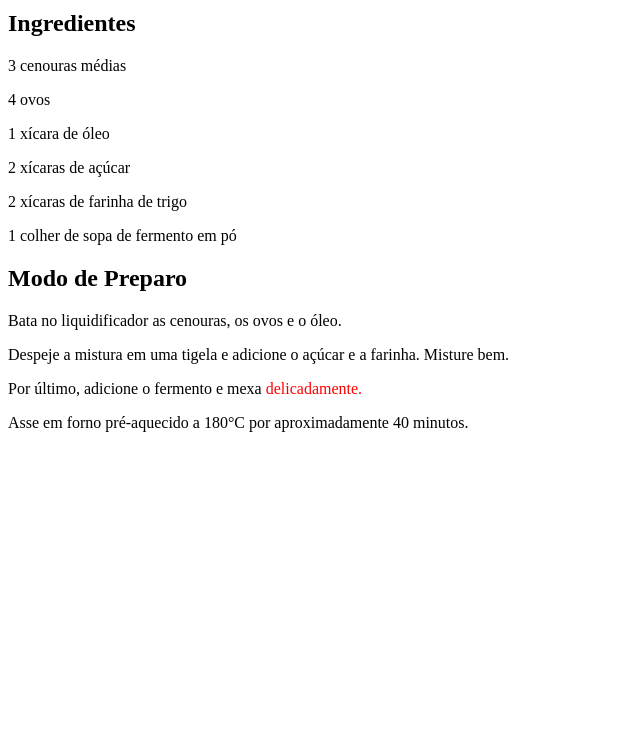
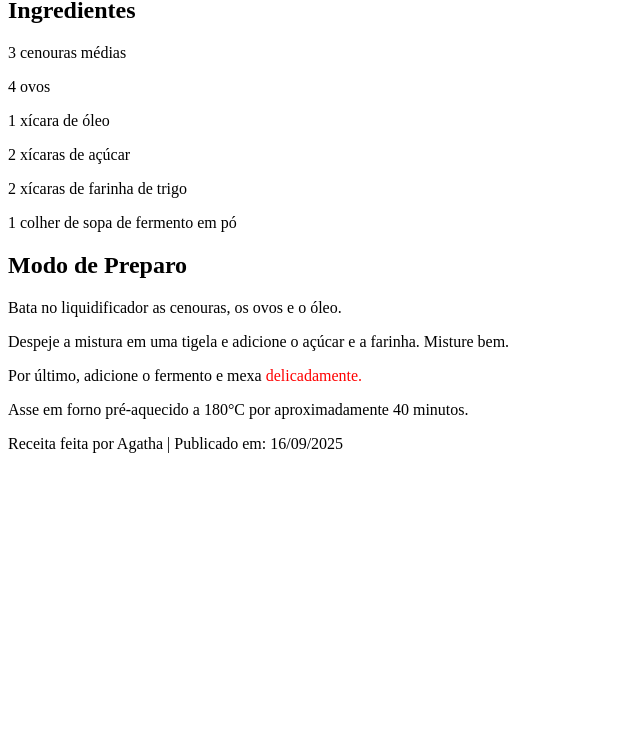
Before and after one commit to Agatha-Helena/meu_site, a plain HTML site: page minha_receita.html in a window 1280 px wide. Shown: the part 70-800 px from the top of the page, without its empty margins (0-640 px from the left). Drawn offline with Linux system fonts and the light colour scheme.

Commit message:
aula de semântica

```diff
--- a/minha_receita.html
+++ b/minha_receita.html
@@ -6,9 +6,13 @@
     </head>
 
     <body>
-        <div>
+        <main>
+            <article>
+                <header>
                     <h1>Bolo de Cenoura Simples</h1>
-            <div>
+                </header>
+
+                <section>
                     <h2>Ingredientes</h2>
                     <p>3 cenouras médias</p>
                     <p>4 ovos</p>
@@ -16,13 +20,21 @@
                     <p>2 xícaras de açúcar</p>
                     <p>2 xícaras de farinha de trigo</p>
                     <p>1 colher de sopa de fermento em pó</p>
-            </div>
-            <div>
+                </section>
+
+                <section>
                     <h2>Modo de Preparo</h2>
                     <p>Bata no liquidificador as cenouras, os ovos e o óleo.</p>
                     <p>Despeje a mistura em uma tigela e adicione o açúcar e a farinha. Misture bem.</p>
                     <p>Por último, adicione o fermento e mexa <span style="color: red;">delicadamente.</span> </p>
                     <p>Asse em forno pré-aquecido a 180°C por aproximadamente 40 minutos.</p>
-            </div>
-        </div>
+                </section>
+
+                <footer>
+                    <p>Receita feita por Agatha | Publicado em: 16/09/2025</p>
+                </footer>
+            </article>
+        </main>
     </body>
+
+    </html>
```
Lines whose indentation alone changed are shown as unchanged.
